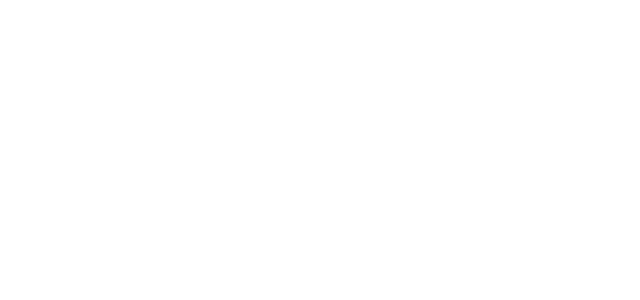
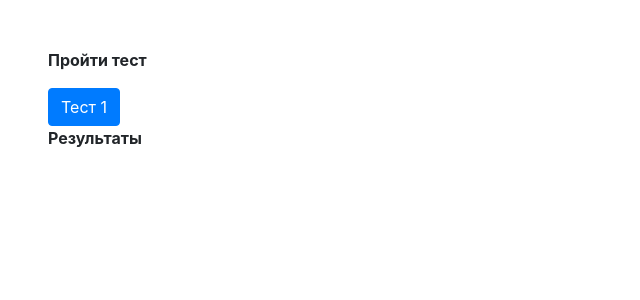
Before and after one commit to KatyaShibanova/task5, a React (Create React App) app: page /welcome in a window 1280 px wide. Shown: the top 300 px of the page, without its empty margins (0-640 px from the left). Built offline with nearby package versions, Linux system fonts and the light colour scheme.

Commit message:
сделала страницу с выбором тестов

```diff
--- a/src/App.js
+++ b/src/App.js
@@ -4,11 +4,13 @@ import './App.css';
 import Home from './home';
 import { Router, Switch, Route, BrowserRouter } from 'react-router-dom';
 import Tests from './tests';
+import Welcome from './welcome';
 
 function App() {
   return <BrowserRouter>
   <Switch>
     <Route exact path="/" component={Home} />
+    <Route path="/welcome" component={Welcome} />
     <Route path="/tests" component={Tests} />
   </Switch>
 </BrowserRouter>;
--- a/src/home/Home.jsx
+++ b/src/home/Home.jsx
@@ -20,7 +20,7 @@ class Home extends React.Component {
         </form>;
     }
     enter() {
-        this.props.history.push("/tests");
+        this.props.history.push("/welcome");
     }
 }
 
--- a/src/tests/Tests.jsx
+++ b/src/tests/Tests.jsx
@@ -3,16 +3,24 @@ import React from "react";
 class Tests extends React.Component {
     constructor(props) {
         super(props);
+        this.counter = this.counter.bind(this);
     }
     render() {
-        return <div><p class="font-weight-bold">Bold text.</p>
-        <div><p class="font-weight-normal">Normal weight text.</p>
-        <button type="button" id="1" class="btn btn-primary btn-lg btn-block">Block level button</button>
-        <button type="button" id="2" class="btn btn-primary btn-lg btn-block">Block level button</button>
-        <button type="button" id="3" class="btn btn-primary btn-lg btn-block">Block level button</button>
-        <button type="button" id="4" class="btn btn-primary btn-lg btn-block">Block level button</button>
+        return <div className="p-5">
+        <div><p class="font-weight-bold">Q1</p>
+        <div><p class="font-weight-normal">Text</p>
+        <button type="button" id="1" class="btn btn-primary btn-lg btn-block" onClick={()=>{this.counter()}}>Block level button</button>
+        <button type="button" id="2" class="btn btn-primary btn-lg btn-block" onClick={()=>{this.counter()}}>Block level button</button>
+        <button type="button" id="3" class="btn btn-primary btn-lg btn-block" onClick={()=>{this.counter()}}>Block level button</button>
+        <button type="button" id="4" class="btn btn-primary btn-lg btn-block" onClick={()=>{this.counter()}}>Block level button</button>
+            </div>
             </div>
             </div>;
+    }
+    counter() {
+        // let score = 0;
+        // let count = this.props.button.id="2"?score+1:score;
+        // console.log(count);
     }
 }
 
--- /dev/null
+++ b/src/welcome/Welcome.jsx
@@ -0,0 +1,20 @@
+import React from "react";
+
+class Welcome extends React.Component {
+    constructor(props) {
+        super(props);
+        this.enter = this.enter.bind(this);
+    }
+    render() {
+        return <div className="p-5">
+            <p class="font-weight-bold">Пройти тест</p>
+            <button type="button" class="btn btn-primary" onClick={()=>{this.enter()}}>Тест 1</button>
+            <p class="font-weight-bold">Результаты</p>
+        </div>;
+
+    }
+    enter() {
+        this.props.history.push("/tests");
+    }
+}
+export default Welcome;
--- /dev/null
+++ b/src/welcome/index.js
@@ -0,0 +1,2 @@
+import Welcome from "./Welcome";
+export default Welcome;
```
